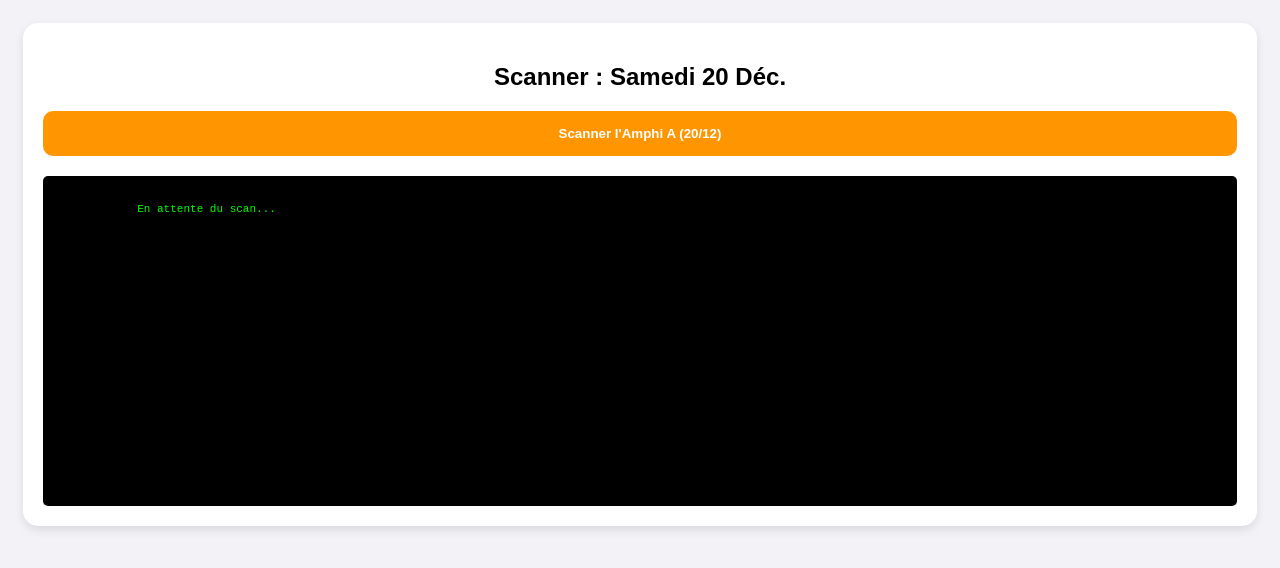
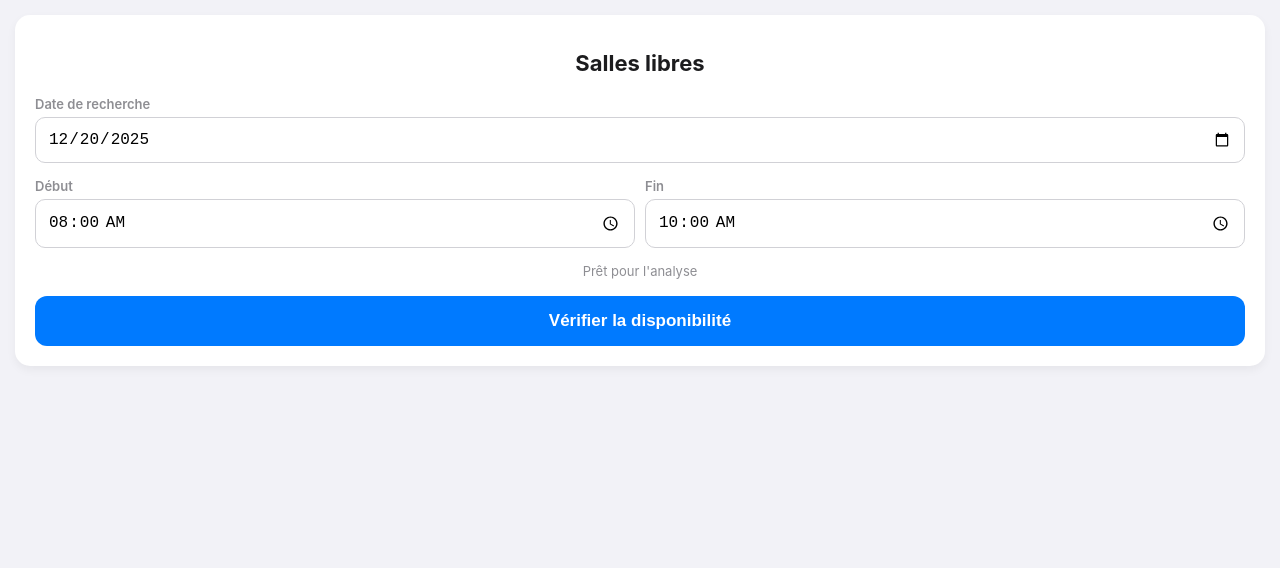
Before and after one commit to elijhablaze-bit/disponantes, a plain HTML site: page index.html in a window 1280 px wide. Drawn offline with Linux system fonts and the light colour scheme.

Commit message:
Update index.html

```diff
--- a/index.html
+++ b/index.html
@@ -1,70 +1,148 @@
 <!DOCTYPE html>
-<html>
-<body style="font-family:sans-serif; padding:15px; background:#F2F2F7;">
-    <div style="background:white; padding:20px; border-radius:15px; box-shadow:0 4px 10px rgba(0,0,0,0.1);">
-        <h2 style="text-align:center;">Scanner : Samedi 20 Déc.</h2>
-        <button onclick="scanner()" style="width:100%; padding:15px; background:#FF9500; color:white; border:none; border-radius:10px; font-weight:bold;">Scanner l'Amphi A (20/12)</button>
+<html lang="fr">
+<head>
+    <meta charset="UTF-8">
+    <meta name="viewport" content="width=device-width, initial-scale=1.0, maximum-scale=1.0, user-scalable=no">
+    <title>Salles Libres Nantes</title>
+    <style>
+        :root { --primary: #007AFF; --bg: #F2F2F7; }
+        body { font-family: -apple-system, sans-serif; background: var(--bg); margin: 0; padding: 15px; }
+        .card { background: white; padding: 20px; border-radius: 15px; box-shadow: 0 4px 10px rgba(0,0,0,0.05); margin-bottom: 15px; }
+        h1 { font-size: 22px; text-align: center; margin-bottom: 20px; font-weight: 700; color: #1C1C1E; }
+        label { display: block; font-size: 13px; font-weight: 600; color: #8E8E93; margin-bottom: 5px; }
+        input { width: 100%; padding: 12px; border: 1px solid #D1D1D6; border-radius: 10px; font-size: 16px; margin-bottom: 15px; box-sizing: border-box; -webkit-appearance: none; }
+        button { width: 100%; background: var(--primary); color: white; border: none; padding: 15px; border-radius: 12px; font-size: 17px; font-weight: 600; cursor: pointer; }
+        button:disabled { background: #AEAEB2; }
 
-        <div id="console" style="margin-top:20px; background:black; color:#0f0; padding:15px; font-family:monospace; font-size:11px; border-radius:5px; white-space:pre-wrap; min-height:300px;">
-            En attente du scan...
-        </div>
+        /* Progression */
+        .progress-container { width: 100%; background: #E5E5EA; border-radius: 5px; height: 6px; margin-bottom: 10px; display: none; overflow: hidden; }
+        .progress-bar { width: 0%; height: 100%; background: var(--primary); transition: width 0.3s; }
+        #status { text-align: center; font-size: 13px; color: #8E8E93; margin-bottom: 15px; min-height: 18px; }
+
+        .result-item { background: white; padding: 15px; border-radius: 12px; margin-bottom: 8px; display: flex; justify-content: space-between; align-items: center; border-left: 5px solid #34C759; box-shadow: 0 2px 5px rgba(0,0,0,0.05); }
+        .salle-nom { font-weight: 600; color: #1C1C1E; }
+    </style>
+</head>
+<body>
+
+<div class="card">
+    <h1>Salles libres</h1>
+    <label>Date de recherche</label>
+    <input type="date" id="date">
+    <div style="display:flex; gap:10px;">
+        <div style="flex:1"><label>Début</label><input type="time" id="start" value="08:00"></div>
+        <div style="flex:1"><label>Fin</label><input type="time" id="end" value="10:00"></div>
     </div>
 
+    <div class="progress-container" id="p-cont"><div class="progress-bar" id="p-bar"></div></div>
+    <div id="status">Prêt pour l'analyse</div>
+
+    <button id="btn" onclick="checkRooms()">Vérifier la disponibilité</button>
+</div>
+
+<div id="results"></div>
+
 <script>
-async function scanner() {
-    const out = document.getElementById('console');
-    const dateR = "20251220";
-    out.innerHTML = "--- DÉBUT DU SCAN (AMPHI A) ---\n";
+    // Liste synchronisée avec ton importer.py
+    const SALLES = [
+        {"nom": "Bias 2 Amphi A", "code": "109269"}, {"nom": "Bias 2 Amphi B", "code": "109270"},
+        {"nom": "Bias 2 Amphi C", "code": "109271"}, {"nom": "Bias 2 Salle 004", "code": "109264"},
+        {"nom": "Bias 2 Salle 005", "code": "109265"}, {"nom": "Bias 2 Salle 006", "code": "109266"},
+        {"nom": "Bias 2 Salle 007", "code": "109267"}, {"nom": "Bias Amphi V. Ferré", "code": "109250"},
+        {"nom": "Bias Salle 051", "code": "109248"}, {"nom": "Bias Salle 052", "code": "109249"},
+        {"nom": "Bias Salle 117", "code": "109252"}, {"nom": "Bias Salle 121", "code": "109254"},
+        {"nom": "Bias Salle 161-122", "code": "109258"}, {"nom": "Bias Salle 162", "code": "109259"},
+        {"nom": "Bias Salle 163-164", "code": "109260"}, {"nom": "Bias Salle 165", "code": "109261"},
+        {"nom": "Bias Salle 166", "code": "109221"}, {"nom": "Bias Salle 167", "code": "109222"},
+        {"nom": "Bias Salle 205", "code": "109225"}, {"nom": "Bias Salle 207", "code": "109190"},
+        {"nom": "Bias Salle 208", "code": "109262"}, {"nom": "Bias Salle 211", "code": "109263"},
+        {"nom": "Bias Salle A442", "code": "109212"}, {"nom": "Veil Salle 201A", "code": "109228"},
+        {"nom": "Veil Salle 243", "code": "109278"}, {"nom": "Veil Salle 244", "code": "109233"},
+        {"nom": "Veil Salle 301A", "code": "109172"}, {"nom": "Veil Salle 301B", "code": "109234"},
+        {"nom": "Veil Salle 302", "code": "109186"}, {"nom": "Veil Salle 303", "code": "109187"},
+        {"nom": "Veil Salle 338", "code": "109188"}, {"nom": "Veil Salle 339", "code": "109173"},
+        {"nom": "Veil Salle 340", "code": "109174"}, {"nom": "Veil Salle 341", "code": "109175"},
+        {"nom": "Veil Salle 447", "code": "109176"}, {"nom": "Veil Salle 502", "code": "109177"},
+        {"nom": "Veil Salle 503", "code": "109178"}, {"nom": "Veil Salle 504", "code": "109179"},
+        {"nom": "Veil Salle 554", "code": "109180"}, {"nom": "Veil Salle 555", "code": "109181"},
+        {"nom": "Veil Amphi 1", "code": "109182"}, {"nom": "Veil Amphi 2", "code": "109183"},
+        {"nom": "Veil Amphi 3", "code": "109184"}, {"nom": "Veil Amphi 4", "code": "109185"},
+        {"nom": "Veil Amphi 5", "code": "109220"}, {"nom": "Veil Amphi 6", "code": "109235"},
+        {"nom": "Veil Amphi 7", "code": "109236"}, {"nom": "Veil Amphi 8", "code": "109174"},
+        {"nom": "Veil Amphi 9", "code": "109237"}
+    ];
 
-    try {
-        const target = `http://edt-v2.univ-nantes.fr/calendar/ics?timetables[0]=109269`;
-        const url = `https://api.allorigins.win/get?url=${encodeURIComponent(target)}&t=${Date.now()}`;
+    document.getElementById('date').valueAsDate = new Date();
 
-        const res = await fetch(url);
-        const data = await res.json();
+    async function checkRooms() {
+        const btn = document.getElementById('btn');
+        const status = document.getElementById('status');
+        const pBar = document.getElementById('p-bar');
+        const pCont = document.getElementById('p-cont');
+        const resultsDiv = document.getElementById('results');
 
-        if (!data.contents) {
-            out.innerHTML += "ERREUR : Contenu vide.\n";
-            return;
+        const dateR = document.getElementById('date').value.replace(/-/g, "");
+        const startR = parseInt(document.getElementById('start').value.replace(":", ""));
+        const endR = parseInt(document.getElementById('end').value.replace(":", ""));
+
+        // Initialisation
+        btn.disabled = true;
+        pCont.style.display = "block";
+        resultsDiv.innerHTML = "";
+        let count = 0;
+
+        for (let salle of SALLES) {
+            count++;
+            const progress = (count / SALLES.length) * 100;
+            pBar.style.width = progress + "%";
+            status.innerText = `Analyse : ${salle.nom} (${count}/${SALLES.length})`;
+
+            try {
+                // Adresse identique au script Python PC
+                const target = `http://edt-v2.univ-nantes.fr/calendar/ics?timetables[0]=${salle.code}`;
+                const url = `https://api.allorigins.win/get?url=${encodeURIComponent(target)}&t=${Date.now()}`;
+
+                const res = await fetch(url);
+                const json = await res.json();
+
+                // On vérifie que le fichier contient bien des événements
+                if (json.contents && json.contents.includes("BEGIN:VEVENT")) {
+                    if (!isOccupied(json.contents, dateR, startR, endR)) {
+                        resultsDiv.innerHTML += `<div class="result-item"><span class="salle-nom">${salle.nom}</span><span>✅</span></div>`;
+                    }
+                } else {
+                    // Si le fichier est vide (cas du samedi parfois ou erreur serveur)
+                    // On considère la salle libre par défaut ou on l'ignore. Ici on l'affiche.
+                    resultsDiv.innerHTML += `<div class="result-item"><span class="salle-nom">${salle.nom}</span><span>✅</span></div>`;
+                }
+            } catch (e) { console.error(e); }
         }
 
-        const events = data.contents.split("BEGIN:VEVENT");
-        out.innerHTML += "Événements totaux dans le fichier : " + (events.length - 1) + "\n";
-        out.innerHTML += "Recherche de la date : " + dateR + "\n";
+        status.innerText = "Recherche terminée.";
+        btn.disabled = false;
+        setTimeout(() => { pCont.style.display = "none"; }, 2000);
+    }
 
-        let trouvé = false;
+    function isOccupied(data, dateR, startR, endR) {
+        const events = data.split("BEGIN:VEVENT");
         for (let i = 1; i < events.length; i++) {
             const ev = events[i];
-            const sd = ev.match(/DTSTART[:;](?:.*T)?(\d{8}T\d{6}Z?)/);
+            const sd = ev.match(/DTSTART[:;](?:.*T)?(\d{8}T\d{4})/);
+            const ed = ev.match(/DTEND[:;](?:.*T)?(\d{8}T\d{4})/);
 
-            if (sd && sd[1].startsWith(dateR)) {
-                trouvé = true;
-                const ed = ev.match(/DTEND[:;](?:.*T)?(\d{8}T\d{6}Z?)/);
-                const sum = ev.match(/SUMMARY:(.*)/);
+            if (sd && ed) {
+                if (sd[1].slice(0, 8) === dateR) {
+                    // Heure UTC -> France (+100 = +1h)
+                    let hs = parseInt(sd[1].slice(9, 13)) + 100;
+                    let he = parseInt(ed[1].slice(9, 13)) + 100;
 
-                out.innerHTML += "\n📍 ÉVÉNEMENT TROUVÉ :\n";
-                out.innerHTML += "TEXTE : " + (sum ? sum[1].substring(0,40) : "Sans nom") + "\n";
-                out.innerHTML += "DÉBUT : " + sd[1] + "\n";
-                out.innerHTML += "FIN   : " + (ed ? ed[1] : "???") + "\n";
-
-                // On vérifie si c'est un format UTC (Z) ou local
-                if (sd[1].includes('Z')) {
-                    out.innerHTML += "FORMAT : UTC (Besoin de +1h)\n";
-                } else {
-                    out.innerHTML += "FORMAT : Local (Pas de correction)\n";
+                    // Si le cours chevauche le créneau
+                    if (hs < endR && he > startR) return true;
                 }
             }
         }
-
-        if (!trouvé) {
-            out.innerHTML += "\n❌ AUCUN événement trouvé pour le 20/12.\n";
-            out.innerHTML += "Cela signifie que le serveur de la fac n'envoie PAS cet événement à ton iPhone via ce lien.";
-        }
-
-    } catch (e) {
-        out.innerHTML += "\nERREUR : " + e.message;
+        return false;
     }
-}
 </script>
 </body>
 </html>
```
